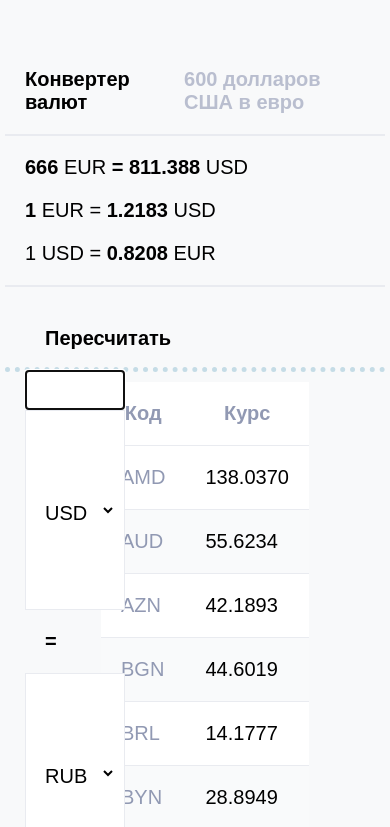
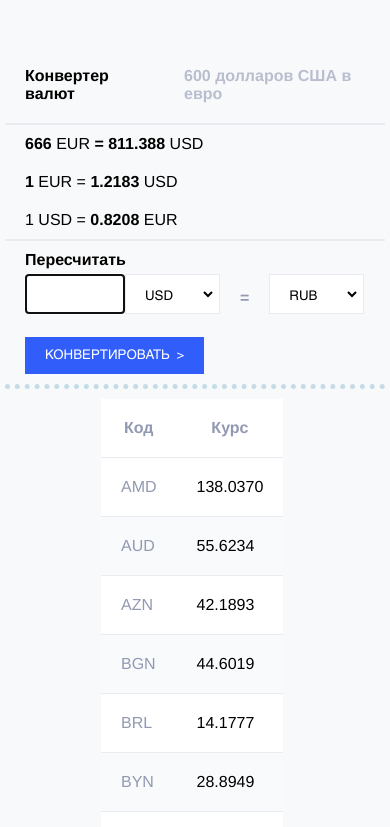
Before and after one commit to Borlandetta/-currency-converter, a plain HTML site: page index.html in a window 390 px wide. Shown: the part 109-936 px from the top of the page. Drawn offline with nearby package versions, Linux system fonts and the light colour scheme; no server answers.

Commit message:
update style.css

```diff
--- a/style.css
+++ b/style.css
@@ -6,11 +6,11 @@
 	font-style: normal;
 }
 
+
 * {
     box-sizing: border-box;
     margin: 0;
-    font-family: Arial, Helvetica, sans-serif;
-    font-size: 20px;
+    font-family: Helvetica;
 }
 
 .header {
@@ -22,6 +22,17 @@
     border-bottom: 5px dotted rgb(168, 195, 207) ;
 }
 
+.aga {
+    color: #9199B3;
+    margin-top: 15px;
+}
+
+.do {
+    margin-top: 0;
+    padding-top: 10px;
+    margin-bottom: 5px;
+}
+
 img {
     height: 90px;
 }
@@ -29,6 +40,12 @@ img {
 marquee {
     font-size: 90px;
 }
+
+main {
+    padding: 0px 270px;
+    background-color: #F8F9FA;
+}
+
 .container {
     display: block;
     margin-top: 0;
@@ -59,7 +76,7 @@ p {
 }
 
 .item-two {
-    display: block;
+    display: flex;
     border-bottom: 2px solid;
     border-color: #E9EBF0;
 }
@@ -67,16 +84,18 @@ p {
     font-weight: 500;
 }
 
+.ebat {
+    justify-content: space-between;
+    display: flex;
+}
+
 .item-three {
-    margin: 20px;
-    height: 40px;
-    display: flex;
     background-color:#F8F9FA;
-    justify-content: space-between;
 }
 
 .btn {
     height: 100%;
+    padding: 12px 20px;
     background-color: #315EFB;
     color:white;
     text-transform: uppercase;
@@ -90,7 +109,7 @@ p {
  }
 
  .col {
-    height: 100%;
+    height: 40px;
     position: relative;
 	width: 100px;
 	background: #FFFFFF;
@@ -106,9 +125,7 @@ p {
     height: 100%;
 	background: none;
 }
-.opt {
-    width: 600px;
-}
+
 option,
 select {
     padding-left: 15px;
@@ -135,6 +152,7 @@ input::-webkit-inner-spin-button {
 
 .inp input {
     height: 40px;
+    width: 250px;
     border: 1px solid;
     border-radius: 4px;
     border-color: #E9EBF0;
@@ -148,6 +166,7 @@ input::-webkit-inner-spin-button {
 }
 .row {
     border: none;
+    padding-left: 20px;
 }
 
 .item-four {
@@ -220,10 +239,38 @@ footer p {
         font-size: 30px;
     }
 
-    .item-three {
+    main {
+        padding: 0;
+    }
+
+    .item-two {
+        display: flex;
+        flex-direction: column;
+    }
+
+    .item-two p {
+        margin: 10px 20px;
+    }
+
+
+    .ebat {
         display: flex;
         flex-wrap: wrap;
-        justify-content: space-between;
+        justify-content: stretch;
+        margin-bottom: 10px;
+    }
+
+    .break {
+        width: 100%;
+    }
+
+    .col {
+        margin: 0;
+        width: 95px;
+    }
+
+    .btn {
+        margin-left: 20px;
     }
 
     .wrapper-table {
```
